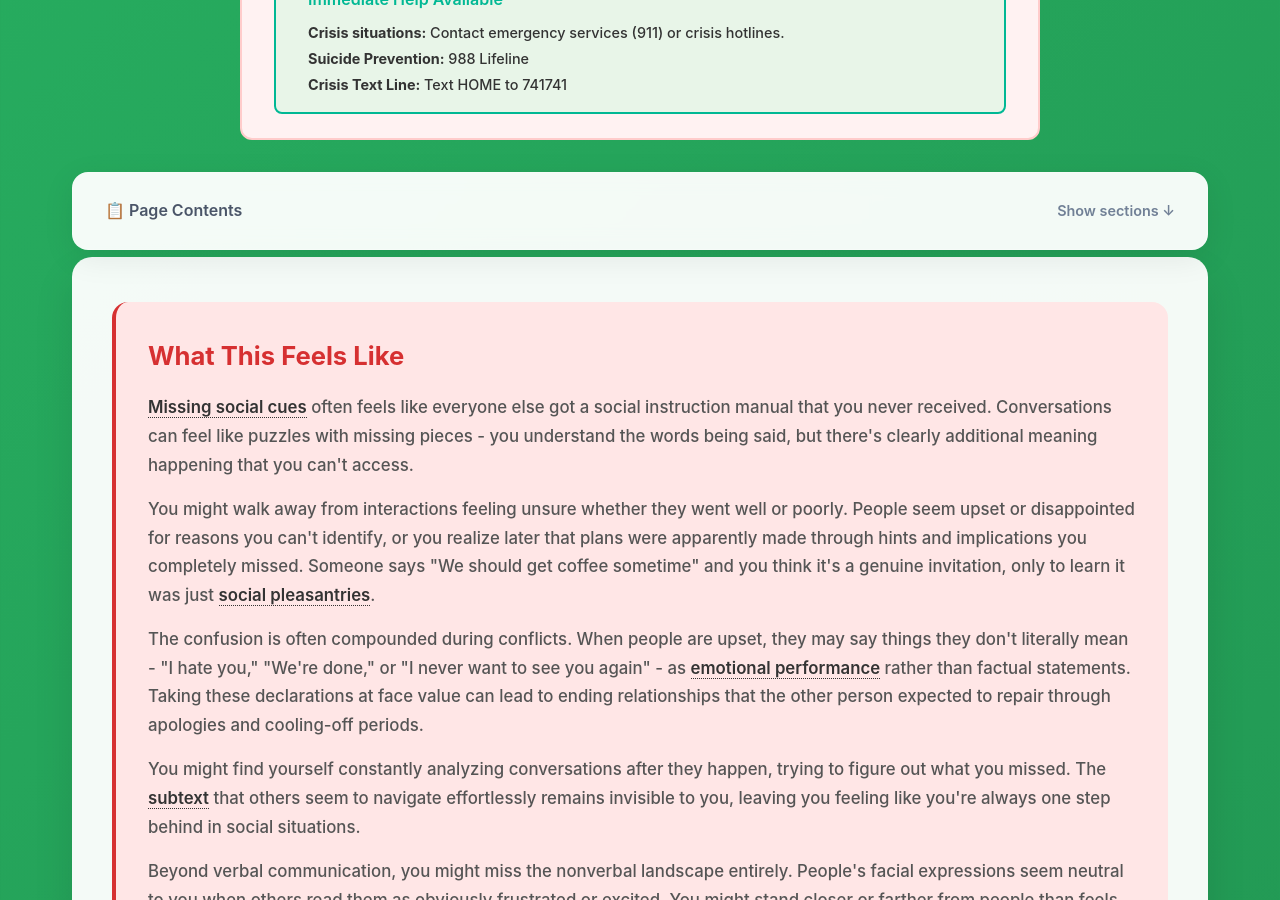
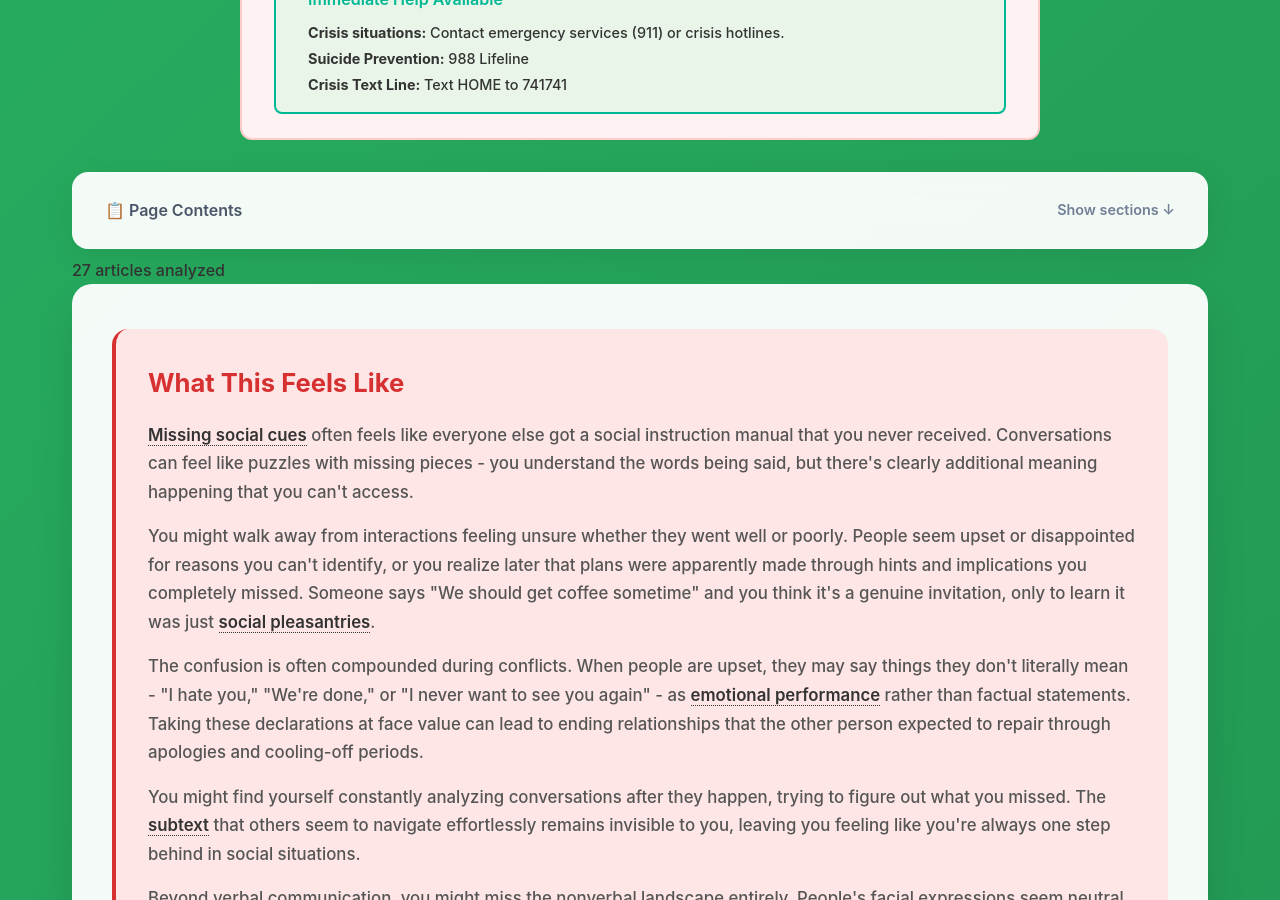
Before and after one commit to neurodivergent-survival-guide/neurodivergent-survival-guide, a Jekyll site: the page built from struggles/missing-social-cues.html, in a window 1280 px wide and 900 px high, scrolled down 427 px. Built offline with Jekyll 4.4.1, drawn with Linux system fonts in a browser that asks for light colours.

Commit message:
Update missing-social-cues.html

```diff
--- a/struggles/missing-social-cues.html
+++ b/struggles/missing-social-cues.html
@@ -19,6 +19,8 @@ featured: true
 # SEO Optimization (Mandatory)
 search_terms: ["don't understand social cues", "missing something in conversation", "people seem annoyed for no reason", "conversation goes wrong", "social awkwardness", "reading between lines", "unspoken rules", "why are people upset with me", "can't read body language", "people say I avoid eye contact", "stand too close or too far", "facial expressions confuse me"]
 ---
+
+{{ site.data.content_audit | size }} articles analyzed
 
 <!-- struggles/missing-social-cues.html -->
 
```
